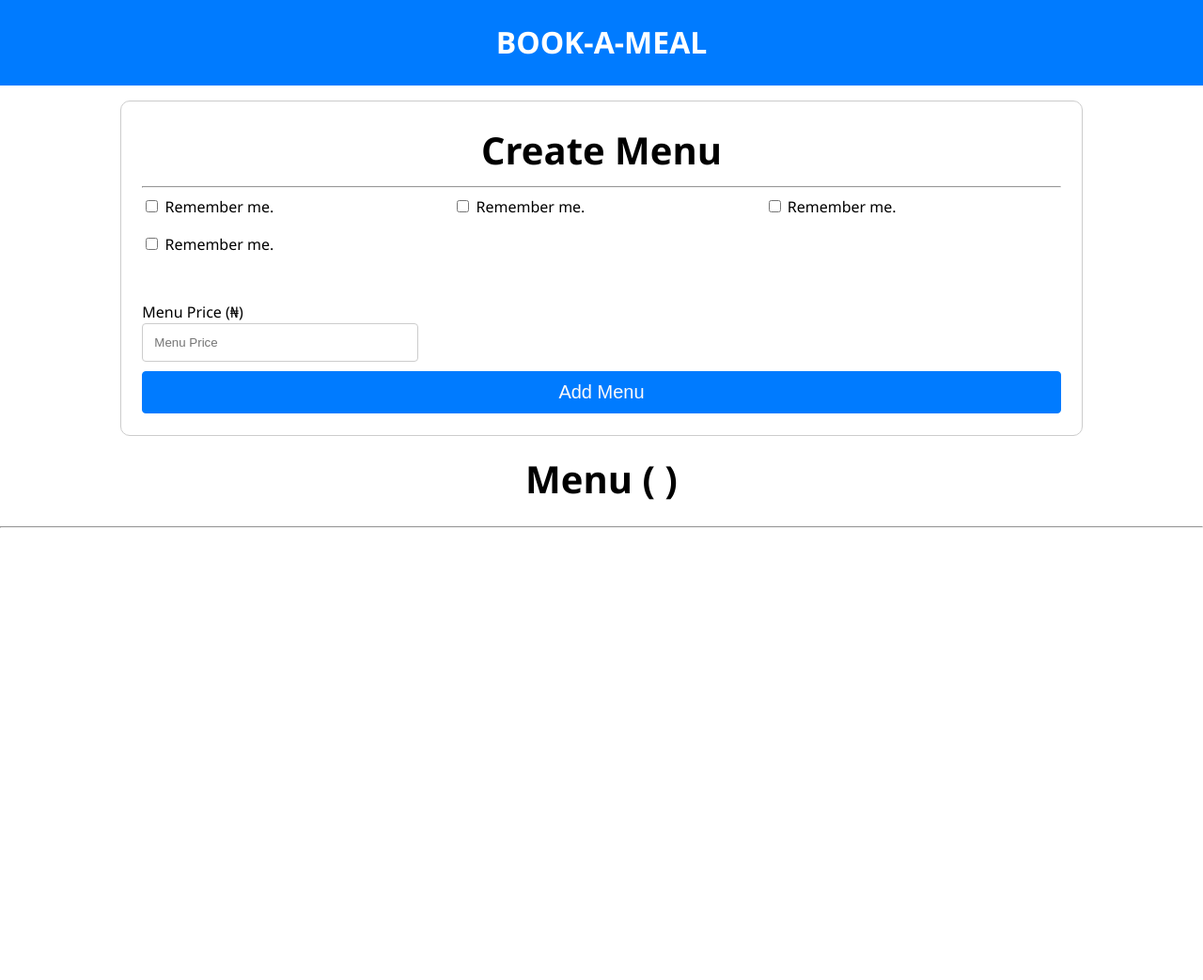
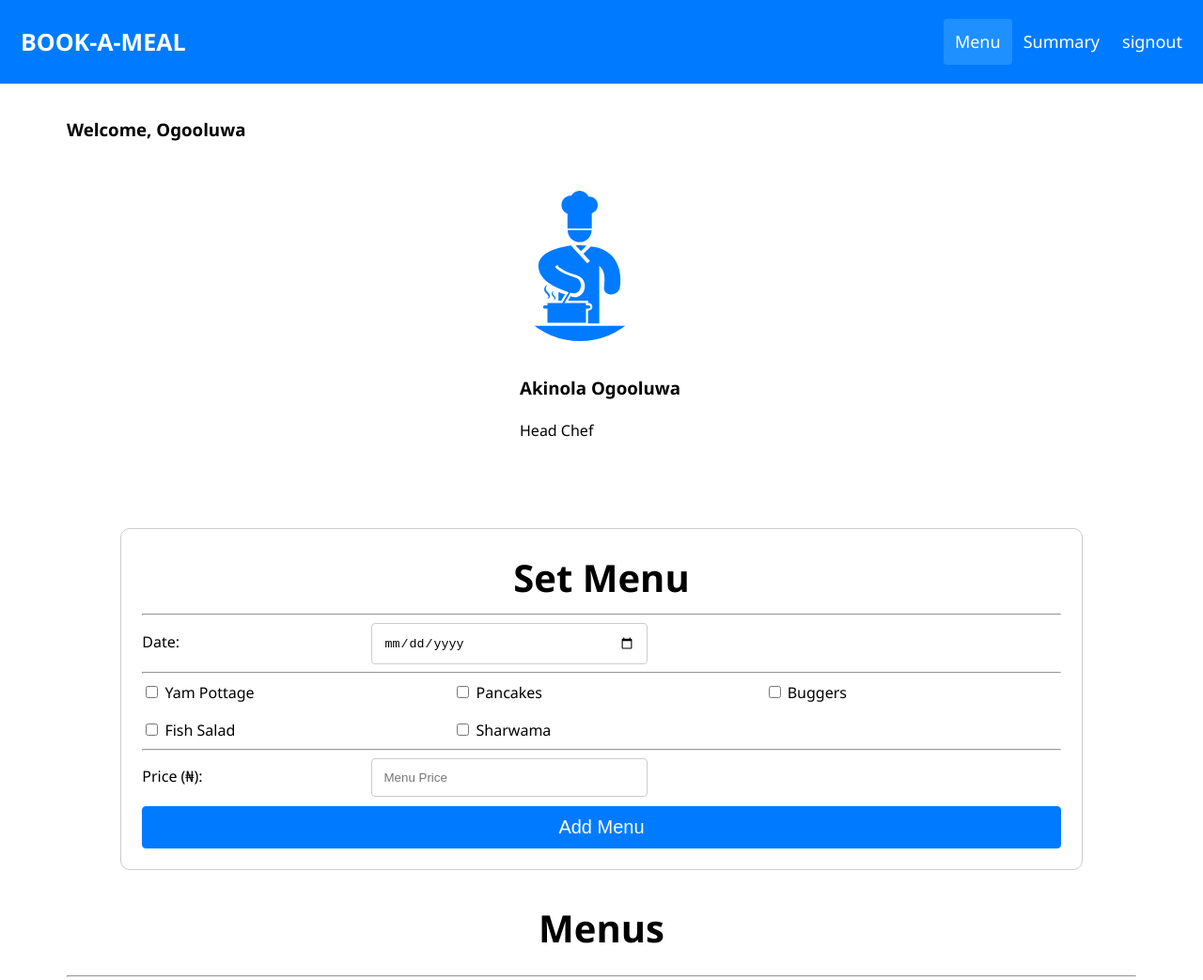
Before and after one commit to rovilay/Book-A-Meal, a plain HTML site: page UI/create-menu.html in a window 1280 px wide. Shown: the top 1043 px of the page at 94% size. Before the commit the page ends 800 px from the top, so only its background shows below. Drawn offline with Linux system fonts and the light colour scheme.

```diff
--- a/UI/create-menu.html
+++ b/UI/create-menu.html
@@ -14,13 +14,29 @@
     <main>
       <!-- header -->
       <header>
-        <div class="container">
-          <h1>
-            <a href="#">Book-A-Meal</a>
-          </h1>
+        <div class="header">
+          <a href="#default" class="logo">Book-A-Meal</a>
+          <div class="header-right">
+            <a class="active" href="#menu">Menu</a>
+            <a href="#summary">Summary</a>
+            <a href="#signout">signout</a>
+          </div>
         </div>
       </header>
 
+      <section class="welcome container">
+        <h3>Welcome, Ogooluwa</h3>
+        <div class="welcome-container">
+          <img src="./images/chef.svg" alt="menu01">
+          <div class="menu-info">
+            <h3>
+              <b>Akinola Ogooluwa</b>
+            </h3>
+            <p>Head Chef</p>
+          </div>
+        </div>
+
+      </section>
       <section>
         <div class="container">
           <!-- Alert -->
@@ -29,30 +45,51 @@
 
           <div class="card">
             <!-- form -->
-            <div class="form-title" id="menu-form-title"> Create Menu </div>
+            <div class="form-title" id="menu-form-title"> Set Menu </div>
             <hr>
+
             <form id="menu-form" class="menu-form">
+              <!-- Date -->
+              <p class="date full">
+                <label for="date">Date:
+                </label>
+                <input type="date" placeholder="DD / MM / YYYY" name="menu-date" id="date" required>
+              </p>
+              <hr>
+
+              <!-- Meal option -->
               <div class="checkbox-card">
                 <p>
-                  <input type="checkbox" name="remember" id="remember"> Remember me.
+                  <input type="checkbox" name="meal-check" class="meal-check" id="meal" value="Y"> Yam Pottage
                 </p>
+
                 <p>
-                  <input type="checkbox" name="remember" id="remember"> Remember me.
+                  <input type="checkbox" name="meal-check" class="meal-check" id="meal" value="Y"> Pancakes
                 </p>
+
                 <p>
-                  <input type="checkbox" name="remember" id="remember"> Remember me.
+                  <input type="checkbox" name="meal-check" class="meal-check" id="meal" value="Y"> Buggers
                 </p>
+
                 <p>
-                  <input type="checkbox" name="remember" id="remember"> Remember me.
+                  <input type="checkbox" name="meal-check" class="meal-check" id="meal" value="Y"> Fish Salad
                 </p>
-              </div <p class="price full">
-              <br>
-              <br>
-              <label for="price">
-                Menu Price (&#8358;)
-              </label>
-              <input type="number" id="menu-price" class="menu-price" min="0" step="50" placeholder="Menu Price" name="price" required>
+
+                <p>
+                  <input type="checkbox" name="meal-check" class="meal-check" id="meal" value="Y"> Sharwama
+                </p>
+              </div>
+              <hr>
+
+              <!-- Price -->
+              <p class="price full">
+                <label for="price">
+                  Price (&#8358;):
+                </label>
+                <input type="number" id="menu-price" class="menu-price" min="0" step="50" placeholder="Menu Price" name="price" required>
               </p>
+
+
               <p class="submit full">
                 <button type="submit" name="addbtn" id="addbtn" class="addbtn btn-1">Add Menu</button>
               </p>
@@ -62,20 +99,65 @@
         </div>
       </section>
 
-      <!-- Display section -->
-      <section id="display-section" class="display-section">
-        <div class="display-title" id="display-title" style="display: block;"> Menu (
-          <span id="menu-count"></span>)
+      <!-- Menu Display section -->
+      <section id="display-section" class="display-section container">
+        <div class="display-title" id="display-title" style="display: block;"> Menus
+
           <hr>
 
         </div>
-        <div class="container" id="menu-display">
+        <div class="boxes" id="menu-display">
+          <!-- menu boxes -->
+          <div class="menu-box">
+            <img src="./images/menu01.jpeg" alt="menu01">
+            <div class="menu-info">
+              <h3>
+                <b>Pancakes</b>
+              </h3>
+              <p>Price (&#8358;):&nbsp
+                <span>400</span>
+              </p>
+              <p>Lorem ipsum dolor sit amet consectetur adipisicing elit.</p>
+            </div>
+          </div>
+          <div class="menu-box">
+            <img src="./images/menu02.jpeg" alt="menu02">
+            <div class="menu-info">
+              <h3>
+                <b>Sharwama</b>
+              </h3>
+              <p>Price (&#8358;):&nbsp
+                <span>400</span>
+              </p>
+              <p>Lorem ipsum dolor sit amet consectetur adipisicing elit.</p>
+            </div>
+          </div>
+          <div class="menu-box">
+            <img src="./images/menu03.jpeg" alt="menu03">
+            <div class="menu-info">
+              <h3>
+                <b>Fish Salad</b>
+              </h3>
+              <p>Price (&#8358;):&nbsp
+                <span>400</span>
+              </p>
+              <p>Lorem ipsum dolor sit amet consectetur adipisicing elit.</p>
+            </div>
+          </div>
         </div>
+
+      </section>
+
+
+      <footer>
+        <div class="container">
+          <p>Book-A-Meal, copyright &copy; 2018</p>
         </div>
-      </section>
-      </section>
+      </footer>
     </main>
 
+
+    <script src="./create-menu.js"></script>
 </body>
 
 </html>
--- a/UI/css/create-menu.css
+++ b/UI/css/create-menu.css
@@ -17,6 +17,18 @@
     margin: 0 auto;
     padding: 1em;
     overflow: hidden
+}
+
+section .welcome {
+    padding: 1rem 2rem;
+    margin-left:
+}
+.welcome-container {
+    max-width: 270px;
+    margin: 0 auto;
+    padding: 2em;
+    overflow: hidden;
+    text-align: justify
 }
 
 .container .form-title, .display-title
@@ -53,12 +65,11 @@
 }
 
 .card label {
-    display: block;
-    width: 15em;
+    display: inline-block;
     min-width: 15em;
 }
 
-.card form input[type=number] {
+.card form input[type=number], .card form input[type=date] {
     width: 30%;
     padding: 12px;
     border: 1px solid #ccc;
@@ -82,32 +93,101 @@
     transition: background-color 1s ease-out
 }
 
+.welcome img {
+    border-radius: 50%;
+    max-width: 10rem;
+    max-height: 10rem
+}
+
 /* header */
 
-header {
+.header {
     background: #007bff;
     color: #fff;
-    min-height: 70px;
-    text-align: center
+    padding: 20px 10px;
+    overflow: hidden;
 }
 
-header a {
-    color: #fff;
+
+  .header a {
+    float: left;
+    color: white;
+    text-align: center;
+    padding: 12px;
     text-decoration: none;
-    text-transform: uppercase;
+    font-size: 18px;
+    line-height: 25px;
+    border-radius: 4px;
+  }
 
+  .header a.logo {
+    font-size: 25px;
+    font-weight: bold;
+    text-transform: uppercase
+  }
+
+  .header a:hover {
+    background-color: #ddd;
+    color: black;
+  }
+
+  .header a.active {
+    background-color: dodgerblue;
+    color: white;
+  }
+
+
+  .header-right {
+    float: right;
+  }
+
+
+  @media screen and (max-width: 500px) {
+    .header a {
+      float: none;
+      display: block;
+      text-align: left;
+    }
+    .header-right {
+      float: none;
+    }
+  }
+
+  /* display Section */
+
+  /* boxes */
+  .boxes {
+      display: grid;
+      grid-gap: 20px;
+      grid-template-columns: repeat(auto-fit, minmax(200px, 1fr))
+
+  }
+
+  .menu-box {
+    box-shadow: 0 4px 8px 0 rgba(0,0,0,0.2);
+    transition: 0.3s;
+    border-radius: 5px;
+    max-width: 300px;
+    min-height: 400px
+
+  }
+
+  .menu-box img {
+    border-radius: 5px 5px 0 0;
+    width: 100%
+  }
+
+  .menu-info {
+      padding: 12px 16px;
+      max-height: 200px;
+      text-align: justify
+  }
+
+/* Footer */
+footer {
+    background: #007bff;
+    color: snow
 }
-
-header .container {
-    width: 80%;
-    border-radius: 10px;
-    padding: 0;
-    margin-left: auto;
-    margin-right: auto;
-    background: transparent;
-    text-align: center
-}
-
 
 
 /* Small screens */
```
Also changed, not shown: UI/images/chef.svg (added), UI/images/menu01.jpeg (added), UI/images/menu02.jpeg (added), UI/images/menu03.jpeg (added), UI/js/create-menu.js (added), 1 other file.
